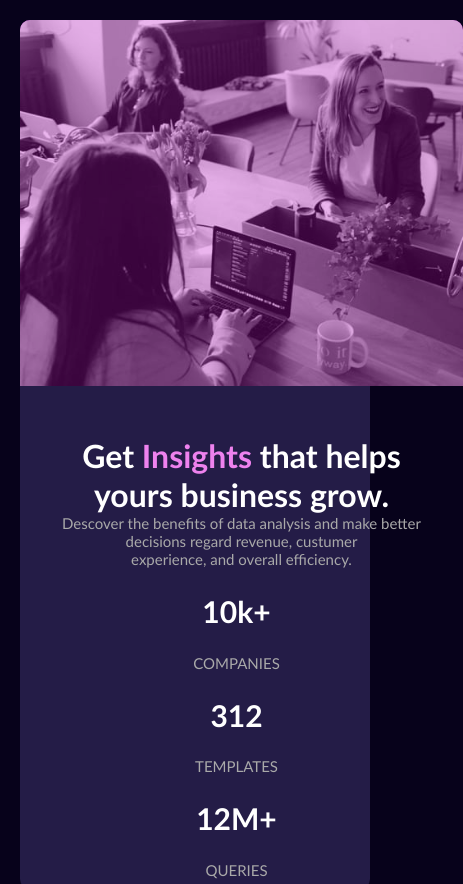
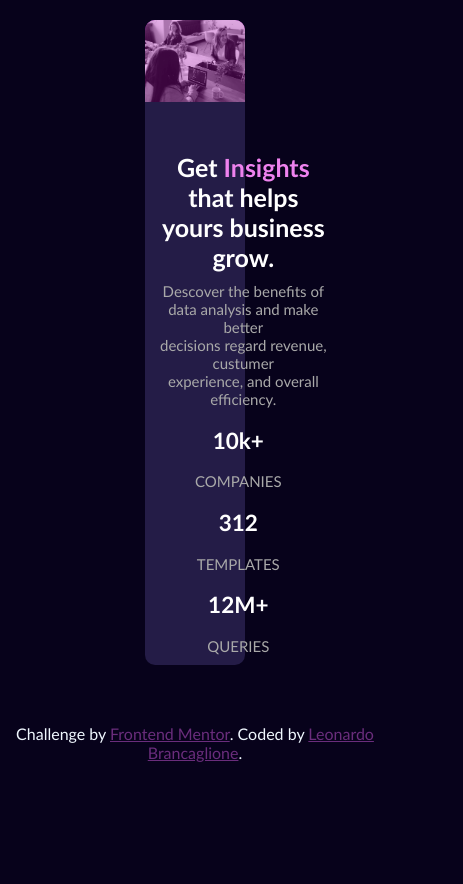
Before and after one commit to LBrancaglione/stats-preview-card-component-main, a plain HTML site: page index.html in a window 390 px wide. Shown: the top 884 px of the page, 463 px wide, since content can reach past the window. After the commit the page ends 844 px from the top, so only its background shows below. Drawn offline with Linux system fonts and the light colour scheme.

Commit message:
Update style.css

```diff
--- a/style.css
+++ b/style.css
@@ -75,14 +75,13 @@ body{
 .attribution a{
     color: rgb(106, 45, 124);
 }
-
-@media(max-width: 600px){
+@media(min-width:500px) and (max-width:1023px){
     .container{
         display: grid;
         grid-template-columns: repeat(4, 1fr);
         grid-gap: 10px;
-        max-width: 600px;
-        margin: 20px;
+        max-width: 200px;
+        margin: 0 auto;
     }
     .body{
         grid-row: 2;
@@ -92,7 +91,7 @@ body{
     }
     .img{
         grid-column: 1;
-        max-width: 443px;
+        max-width: 200px;
         margin-right: 0;
         border-top-right-radius: 10px;
         border-bottom-right-radius: 0px;
@@ -119,3 +118,49 @@ body{
     }
 
 }
+
+@media(min-width: 320px) and (max-width:499px){
+    .container{
+        display: grid;
+        grid-template-columns: repeat(4, 1fr);
+        grid-gap: 10px;
+        max-width: 100px;
+        margin: 0 auto;
+    }
+    .body{
+        grid-row: 2;
+        color: white;
+        padding: 10px;
+        margin: 0 auto;
+    }
+    .img{
+        grid-column: 1;
+        max-width: 100px;
+        margin-right: 0;
+        border-top-right-radius: 10px;
+        border-bottom-right-radius: 0px;
+        border-top-left-radius: 10px;
+        filter: opacity(0.7) drop-shadow(0 0 0 rgb(255, 3, 255));
+    }
+
+    .body ul{
+        margin: 0 auto;
+        font-size: 15px;
+        display: block;
+        text-align: center;
+        list-style: none;
+    }
+
+    .body h1{
+        font-size: 25px;
+        padding-bottom: 10px;
+        display: block;
+        text-align: center;
+    }
+
+    .body p{
+        display: block;
+        text-align: center;
+    }
+
+}
```
